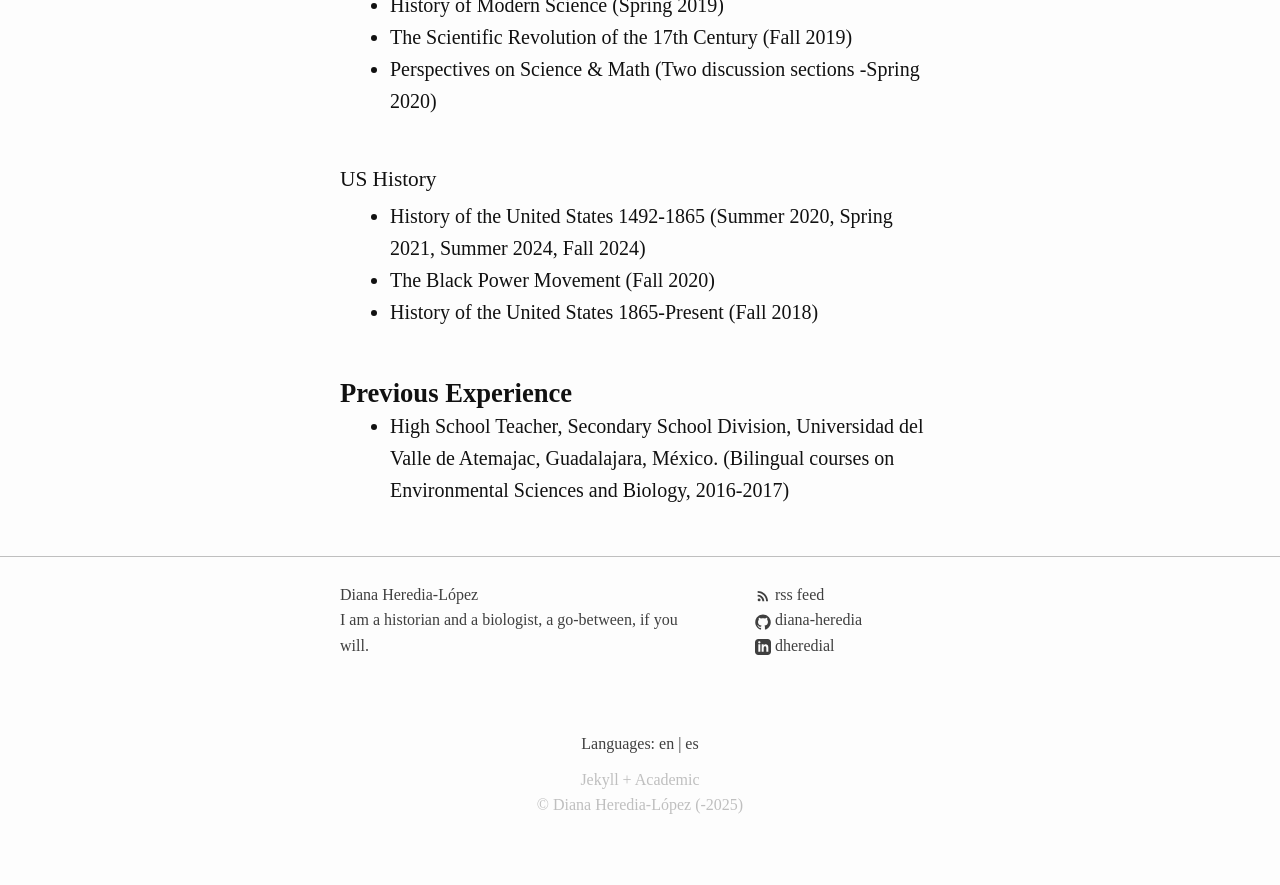
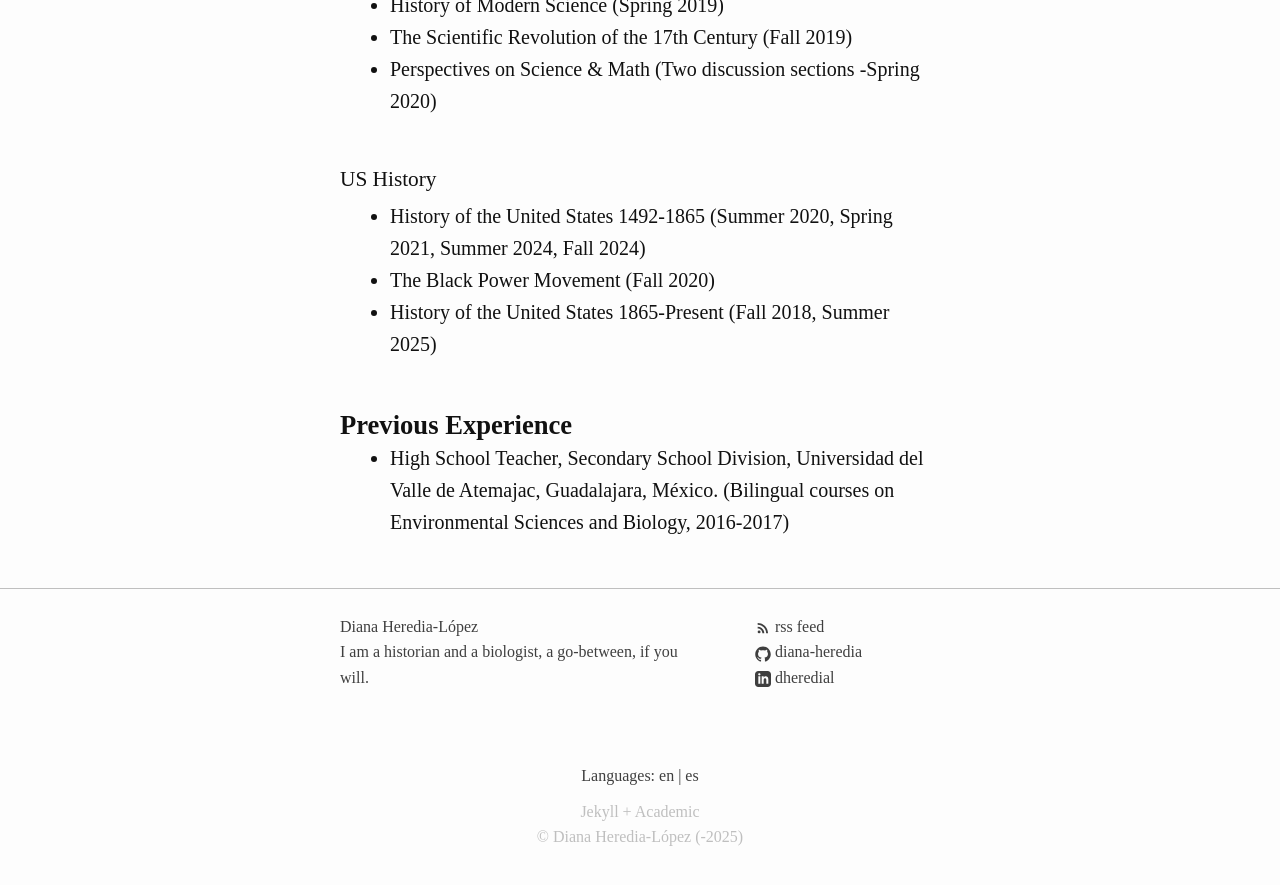
Before and after one commit to diana-heredia/diana-heredia.github.io, a Jekyll site: the page built from teaching.markdown, in a window 1280 px wide and 900 px high, scrolled down 651 px. Shown: the top 885 px of the window. Built offline with Jekyll 4.4.1, drawn with Linux system fonts in a browser that asks for light colours; some web fonts are replaced.

Commit message:
Update teaching.markdown

```diff
--- a/teaching.markdown
+++ b/teaching.markdown
@@ -16,7 +16,7 @@ permalink: /en/teaching/
 <h4>US History</h4>
 <ul><li>History of the United States 1492-1865 (Summer 2020, Spring 2021, Summer 2024, Fall 2024)</li>
  <li>The Black Power Movement (Fall 2020)</li>
- <li>History of the United States 1865-Present (Fall 2018)</li>
+ <li>History of the United States 1865-Present (Fall 2018, Summer 2025)</li>
 </ul>
 <h3>Previous Experience</h3>
 <ul>
```
